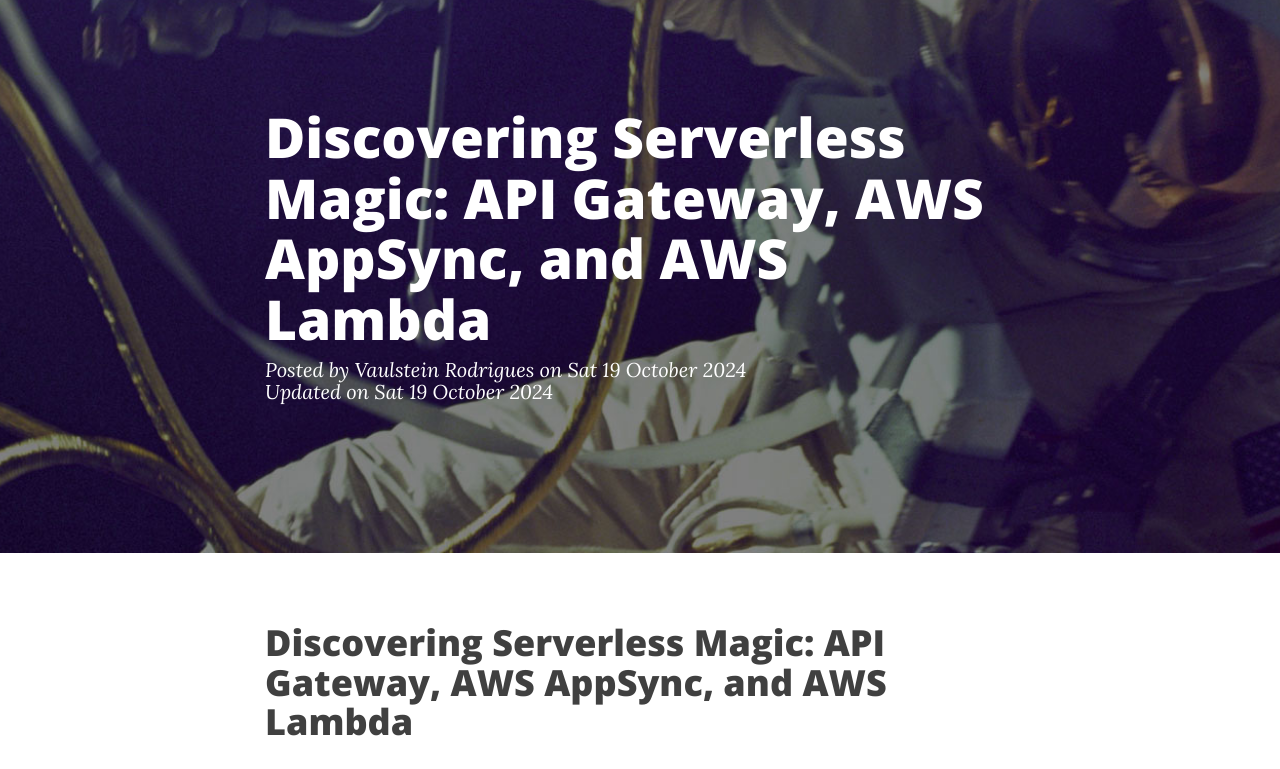
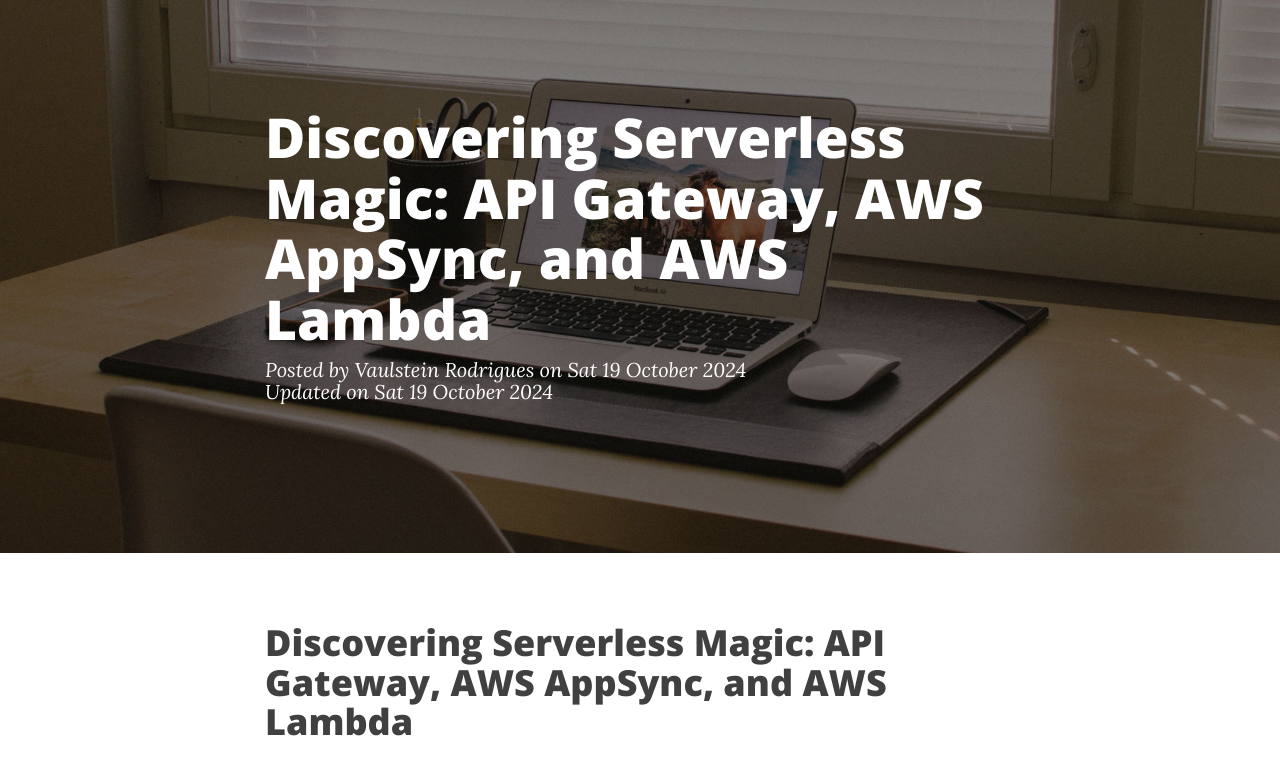
Before and after one commit to vaulstein/vaulstein.github.io, a plain HTML site: page aws-serverless-api-gateway-vs-appsync.html in a window 1280 px wide. Shown: the part 63-832 px from the top of the page. Drawn offline with nearby package versions, Linux system fonts and the light colour scheme.

Commit message:
Update aws-serverless-api-gateway-vs-appsync.html

```diff
--- a/aws-serverless-api-gateway-vs-appsync.html
+++ b/aws-serverless-api-gateway-vs-appsync.html
@@ -114,7 +114,7 @@
     </nav>
 
     <!-- Page Header -->
-        <header class="intro-header" style="background-image: url('/theme/images/post-bg.jpg')">
+        <header class="intro-header" style="background-image: url('/theme/images/home-bg.jpg')">
         <div class="container">
             <div class="row">
                 <div class="col-lg-8 col-lg-offset-2 col-md-10 col-md-offset-1">
```
